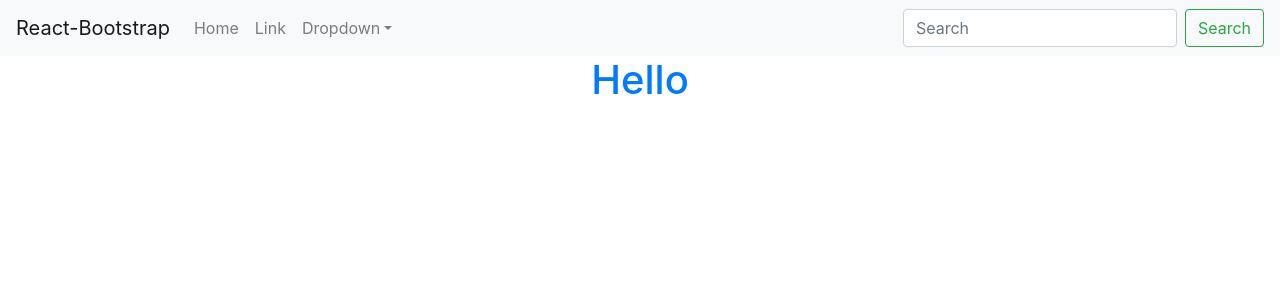
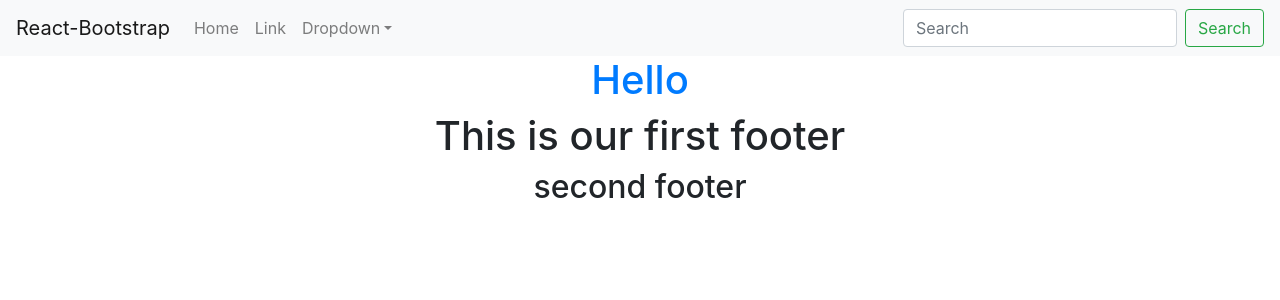
Before and after one commit to shahed-swe/react-test, a React (Create React App) app: page / in a window 1280 px wide. Shown: the top 300 px of the page. Built offline with nearby package versions, Linux system fonts and the light colour scheme.

Commit message:
new commit

```diff
--- a/src/App.js
+++ b/src/App.js
@@ -1,15 +1,17 @@
 import React from 'react';
-import logo from './logo.svg';
+// import logo from './logo.svg';
 import './App.css';
 import Header from './components/header'
 import 'bootstrap/dist/css/bootstrap.css';
 import 'bootstrap/dist/js/bootstrap.js';
+import Footer from './components/footer'
 
 function App() {
   return (
     <div className="App">
       <Header/>
       <h1 className="text-primary">Hello</h1>
+      <Footer info="first footer" take="second footer" />
     </div>
   );
 }
--- a/src/components/footer.js
+++ b/src/components/footer.js
@@ -1,11 +1,12 @@
-import React,{Component} from 'react';
+import React from 'react';
 
-class Footer extends Component{
-    render(){
-        return(
-            <div>
-                <h2>This is footer section</h2>
-            </div>
-        );
-    }
+function Footer(props){
+    return (
+        <React.Fragment>
+            <h1>This is our {props.info}</h1>
+    <h2>{props.take}</h2>
+        </React.Fragment>
+    )
 }
+
+export default Footer;
```
